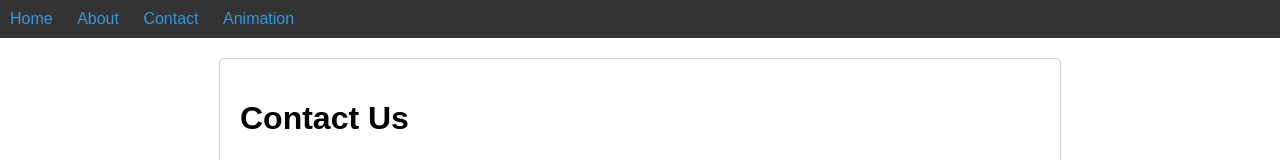
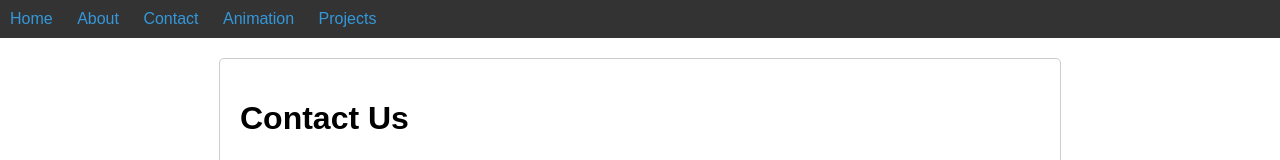
Before and after one commit to apthegr8/Website-Demonstration, a plain HTML site: page contact.html in a window 1280 px wide. Shown: the top 160 px of the page. Drawn offline with Linux system fonts and the light colour scheme.

Commit message:
Update contact.html

```diff
--- a/contact.html
+++ b/contact.html
@@ -14,6 +14,7 @@
           <li><a href="about.html">About</a></li>
           <li><a href="contact.html">Contact</a></li>
           <li><a href="animation.html">Animation</a></li>
+          <li><a href="projects.html">Projects</a></li
         </ul>
       </nav>
     </header>
```
